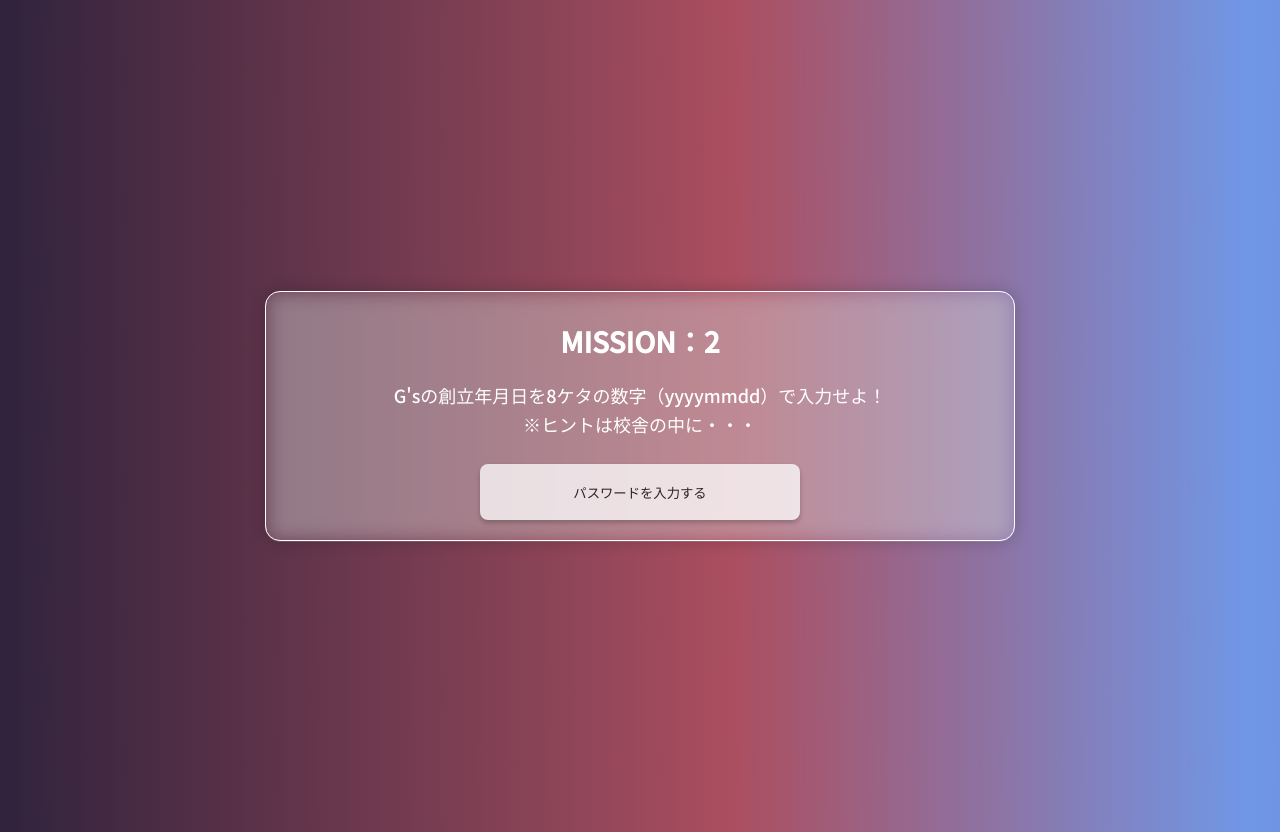
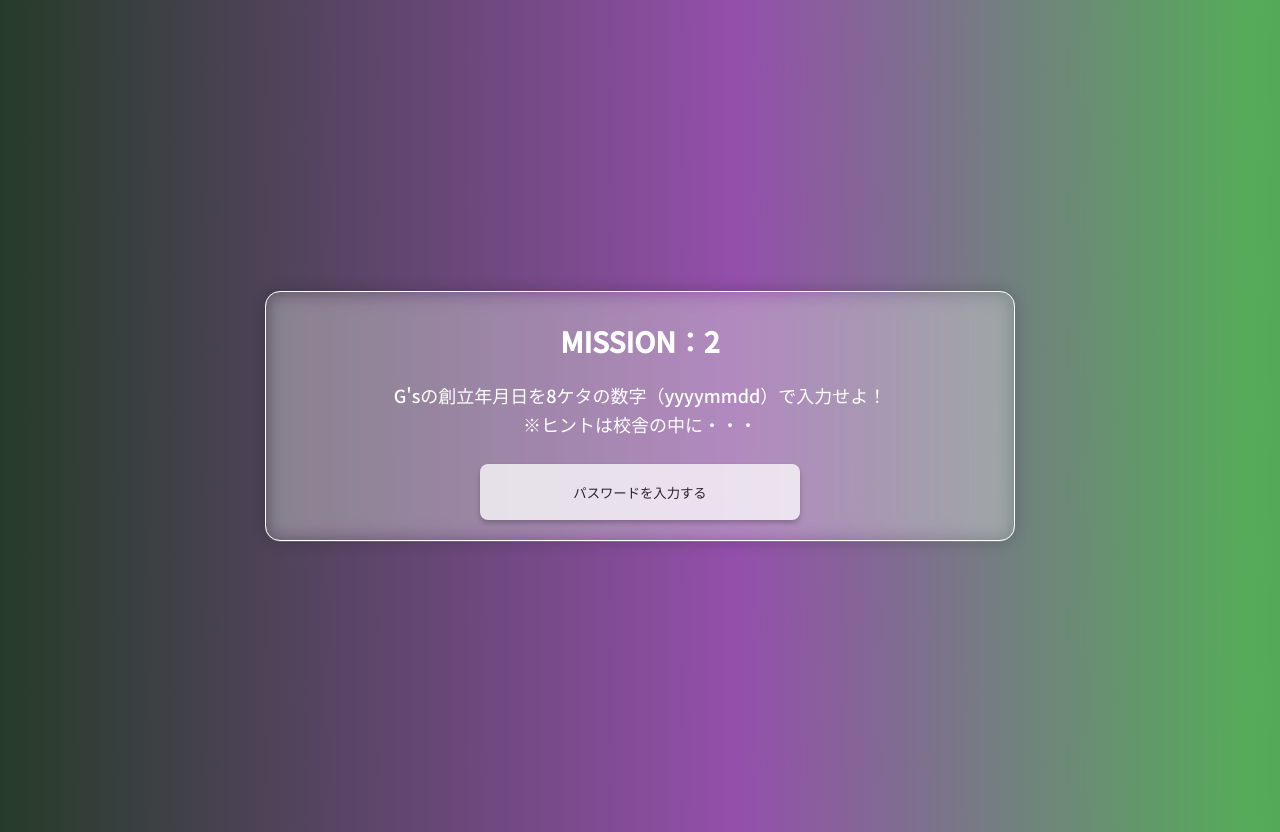
Before and after one commit to kanomiori/bounenkai2025, a plain HTML site: page baseforgeek.html in a window 1280 px wide. Drawn offline with Linux system fonts and the light colour scheme.

Commit message:
Add files via upload

```diff
--- a/baseforgeek.html
+++ b/baseforgeek.html
@@ -15,7 +15,7 @@
 
 </head>
 
-<body class="grdBox">
+<body class="grdBox grdBox--mission2">
     <div class="content">
         <div class="card">
             <div class="card__command">
--- a/style.css
+++ b/style.css
@@ -1,6 +1,5 @@
 @charset "utf-8";
 
-/* ✅ .body だと効かないので body にする */
 body {
     font-family: 'Noto Sans JP', sans-serif;
     margin: 0;
@@ -12,10 +11,35 @@ body {
     align-items: center;
     justify-content: center;
     min-height: 100svh;
-    /* iPhoneのアドレスバー変動に強い */
     padding: 16px;
     /* 端末の左右余白 */
     background: linear-gradient(90deg, #7097e7 0%, #2b213b 50%, #ab4f60 80%, #7097e7 100%);
+    background-size: 200% 200%;
+    animation: bggrdAnime 25s ease infinite;
+}
+
+@keyframes bggrdAnime {
+    0% {
+        background-position: 0% 50%;
+    }
+
+    50% {
+        background-position: 150% 50%;
+    }
+
+    100% {
+        background-position: 0% 50%;
+    }
+}
+
+.grdBox--mission2 {
+    display: flex;
+    align-items: center;
+    justify-content: center;
+    min-height: 100svh;
+    padding: 16px;
+    /* 端末の左右余白 */
+    background: linear-gradient(90deg, #55ab59 0%, #213b23 50%, #944fab 80%, #55ab59 100%);
     background-size: 200% 200%;
     animation: bggrdAnime 25s ease infinite;
 }
```
